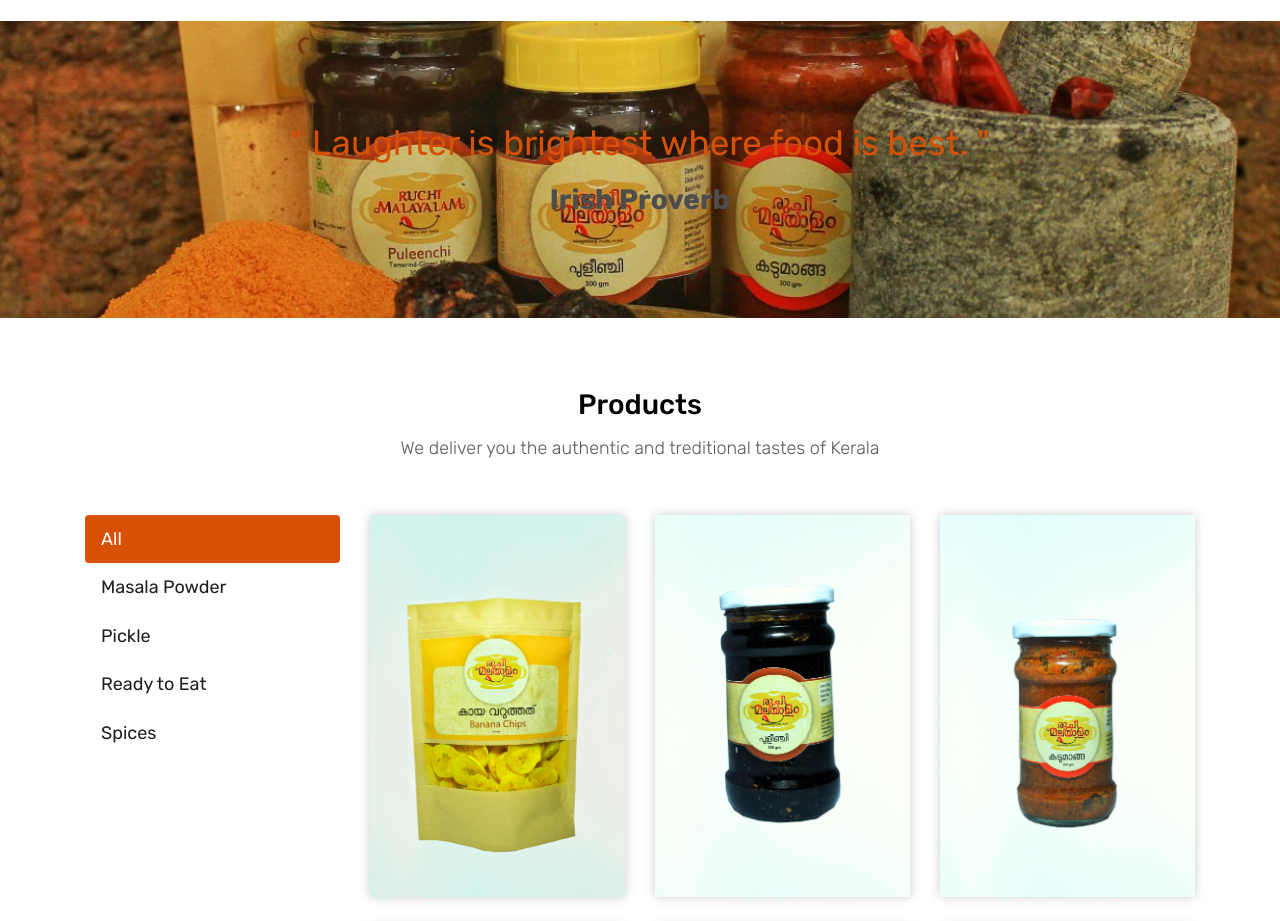
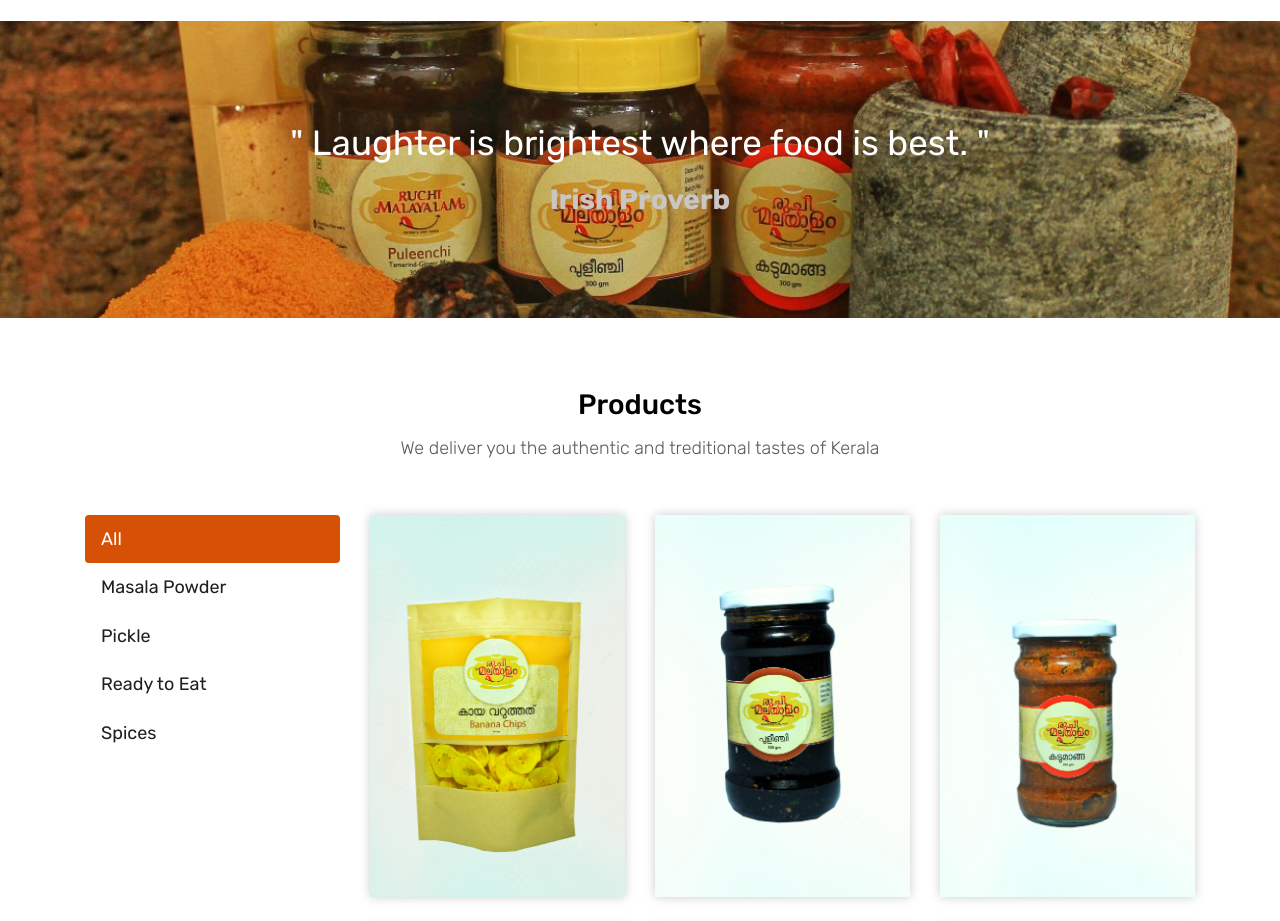
Before and after one commit to neelan07/ruchi-malayalam-static-website, a plain HTML site: page index.html in a window 1280 px wide. Shown: the part 1760-2681 px from the top of the page. Drawn offline with nearby package versions, Linux system fonts and the light colour scheme.

Commit message:
Update style.css

```diff
--- a/css/style.css
+++ b/css/style.css
@@ -377,13 +377,13 @@ button:focus{
     font-size: 35px;
     font-weight: 400;
     line-height: 44px;
-    color: #d65106;
+    color: #fff;
 	font-family: 'Rubik', sans-serif;
 	margin-bottom: 20px;
 }
 
 .qt-background span {
-    color: #4d4d4d;
+    color: rgb(202, 198, 198);
     font-size: 28px;
 	font-weight: 600;
 }
```
